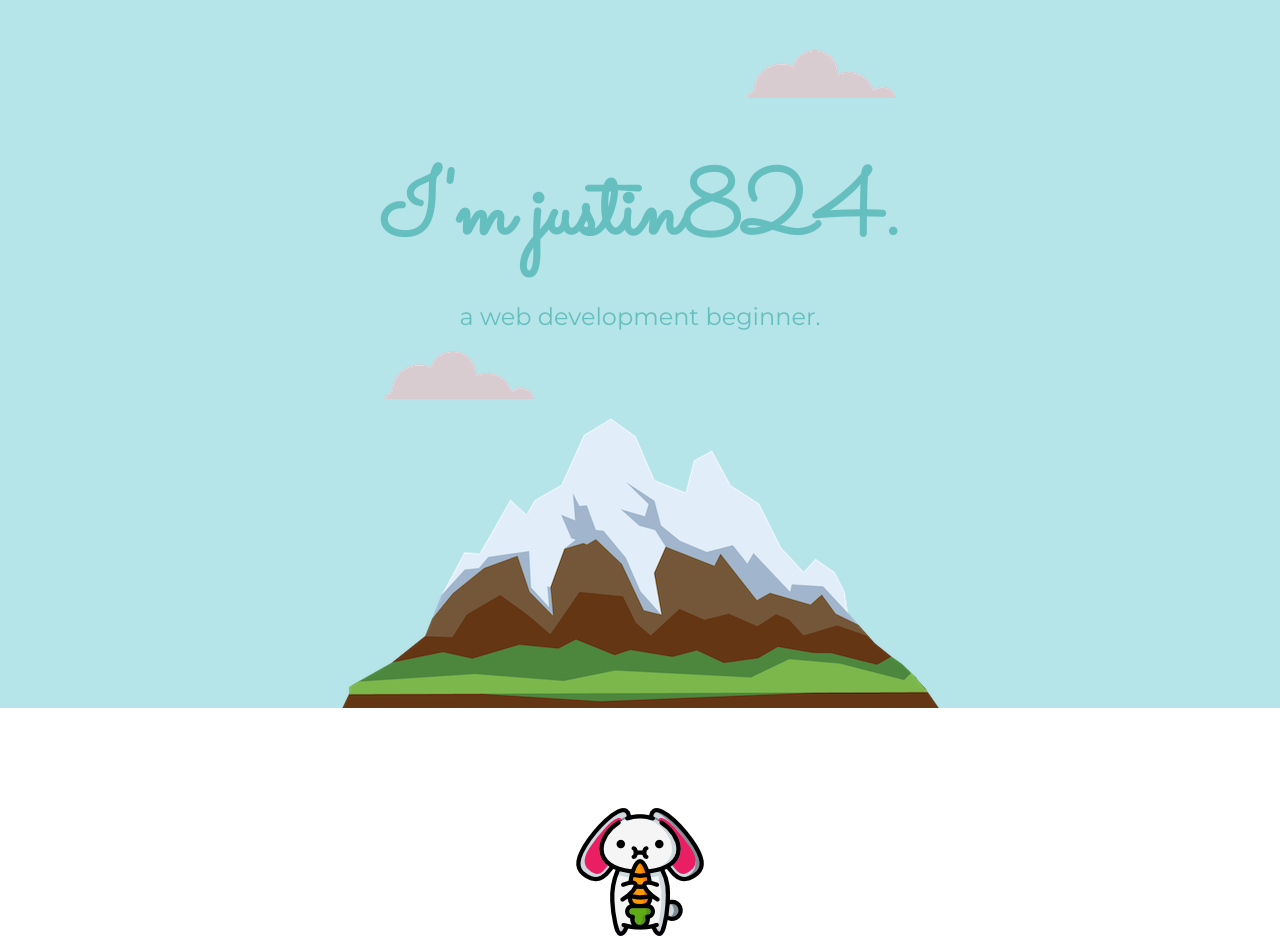
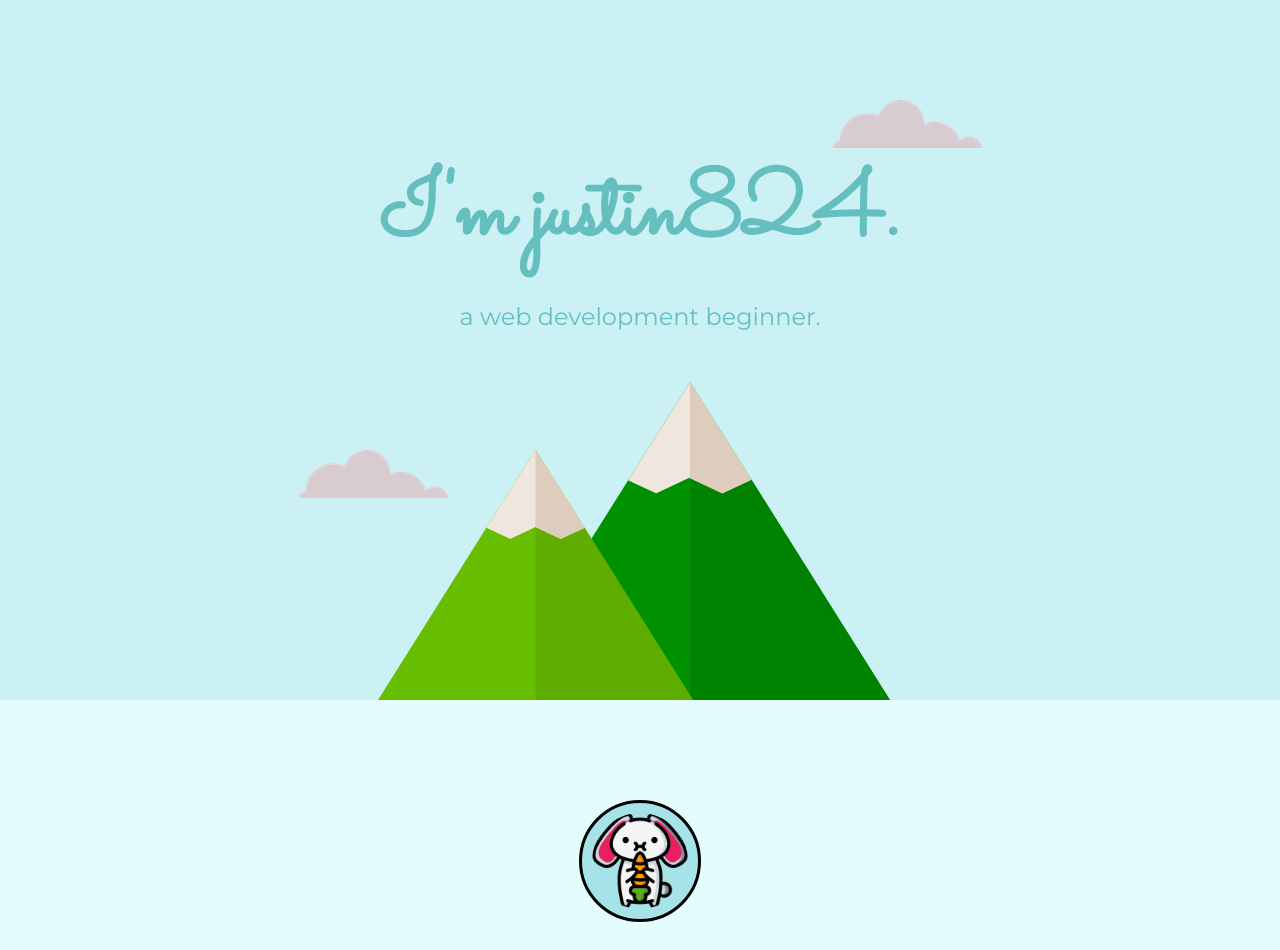
Before and after one commit to justin824/mysite, a plain HTML site: page index.html in a window 1280 px wide. Shown: the top 950 px of the page. Drawn offline with Linux system fonts and the light colour scheme.

Commit message:
Add files via upload

```diff
--- a/css/styles.css
+++ b/css/styles.css
@@ -2,12 +2,13 @@ body {
     margin: 0;
     text-align: center;
     font-family: 'Merriweather', serif;
+    background-color: #e3fdfd
 }
 
 h1 {
-    margin: 50px auto 0 auto;
+    margin: 0 auto;
     font-family: 'Sacramento', cursive;
-    font-size: 5.625rem;
+    font-size: min(20vw, 5.625rem);
     color: #66BFBF;
 }
 
@@ -16,11 +17,6 @@ h2 {
     color: #66BFBF;
     font-weight: bold;
     font-size: 2rem;
-}
-
-.h2-top {
-    font-weight: normal;
-    font-size: 1.5rem;
 }
 
 h3 {
@@ -33,30 +29,63 @@ hr {
     border-top-style: dotted;
     border-color: lightgray;
     border-width: 5px;
-    width: 2.5%;
+    width: 48px;
 }
+
+
 
 .top-container {
     position: relative;
-    padding-top: 100px;
-    background-color: #b5e4e9;
-    height: 608px;
+    padding-top: 150px;
+    background-color: #cbf1f5;
+    height: 550px;
 }
 
 .top-cloud {
     position: absolute;
-    top: 50px;
-    right: 30%;
+    top: 100px;
+    left: 65%;
+    width: 150px;
+    max-width: 30%;
+}
+
+.h2-top {
+    font-weight: normal;
+    font-size: min(10vw, 1.5rem);
 }
 
 .bottom-cloud {
     position: absolute;
-    bottom: 15250px0px;
-    left: 30%
+    top: 450px;
+    right: 65%;
+    width: 150px;
+    max-width: 30%;
+}
+
+.mountain {
+    max-width: 80%;
+    margin-top: 50px;
+    position: absolute;
+    margin-left: max(-262px, -40%);
+    bottom: 0;
+}
+
+
+
+.middle-container {
+
 }
 
 .profile {
     margin: 100px auto;
+}
+
+.bunny-img {
+    background-color: #a6e3e9;
+    padding: 10px;
+    border-radius: 50%;
+    border-style: solid;
+    width: 96px;
 }
 
 .skills {
@@ -85,24 +114,14 @@ hr {
 margin-top: 100px;
 }
 
-.bottom-container {
-    margin-top: 100px;
-    padding: 50px 0;
-    background-color: #71c9ce;
-    color: white;
-}
-
 .contact-descr {
     margin-top: 30px;
 }
 
-a {
+.btn {
+    color: white;
     font-family: 'Montserrat', sans-serif;
-    color: white;
     text-decoration: none;
-}
-
-.btn {
     background-color: #71c9ce;
     background-image: -webkit-linear-gradient(top, #11CDD4, #11999E);
     background-image: -moz-linear-gradient(top, #11CDD4, #11999E);
@@ -123,12 +142,29 @@ a {
     background-image: linear-gradient(to bottom, #30E3CB, #2BC4AD);
 }
 
+
+
+.bottom-container {
+    margin-top: 100px;
+    padding: 50px 0;
+    background-color: #71c9ce;
+    color: white;
+}
+
 .footer-link {
+    font-family: 'Montserrat', sans-serif;
+    text-decoration: none;
     color: #11999E;
     margin: 0 25px;
 }
 
 .copyright {
+    color: white;
     font-size: 0.75rem;
     margin-top: 50px;
 }
+
+.flaticon {
+    color: white;
+
+}
--- a/index.html
+++ b/index.html
@@ -15,16 +15,17 @@
             <h1>I'm justin824.</h1>
             <h2 class="h2-top">a web development beginner.</h2>
             <img class="bottom-cloud" src="images/cloud.png" alt="cloud-img">
-            <img class="mountain" src="images/mountain.png" alt="mountain-img">
+            <img class="mountain" src="images/mountains.png" alt="mountain-img">
         </div>
 
         <div class="middle-container">
             <div class="profile">
-              <img src="images/bunny.png" alt="bunny-img">
+              <img class="bunny-img" src="images/bunny.png" alt="bunny-img">
               <h2>Hi there.</h2>
               <p>I'm Justin and this is one of my first ever websites. Have fun!</p>
             </div>
             <hr>
+
             <div class="skills">
               <h2>My Skills.</h2>
               <div class="skill-row">
@@ -39,6 +40,7 @@
               </div>
             </div>
             <hr>
+
             <div class="contact-me">
               <h2>Get In Touch</h2>
               <h3>If u want to  tell me something really important.</h3>
@@ -51,7 +53,12 @@
             <a class="footer-link" href="https://www.linkedin.com/">LinkedIn</a>
             <a class="footer-link" href="https://twitter.com/">Twitter</a>
             <a class="footer-link" href="https://github.com/">GitHub</a>
-            <p class="copyright">© 2020 justin824, Icons made by <a href="https://www.flaticon.com/authors/smashicons" title="Smashicons">Smashicons</a>, <a href="https://www.flaticon.com/authors/smalllikeart" title="smalllikeart">smalllikeart</a> & <a href="https://www.flaticon.com/authors/monkik" title="monkik">monkik</a> from <a href="https://www.flaticon.com/" title="Flaticon">www.flaticon.com</a></p>
+            <p class="copyright">© 2020 justin824, Icons made by
+                <a class="flaticon" href="https://www.flaticon.com/authors/smashicons" title="Smashicons">Smashicons</a>,
+                <a class="flaticon" href="https://www.flaticon.com/authors/smalllikeart" title="smalllikeart">smalllikeart</a>,
+                <a class="flaticon" href="https://www.flaticon.com/authors/monkik" title="monkik">monkik</a> &
+                <a class="flaticon" href="https://www.flaticon.com/authors/freepik" title="Freepik">Freepik</a> from
+                <a class="flaticon" href="https://www.flaticon.com/" title="Flaticon">www.flaticon.com</a></p>
           </div>
     </body>
 </html>
```
Also changed, not shown: favicon.ico, images/clouds.png (added), images/mountains.png (added).
